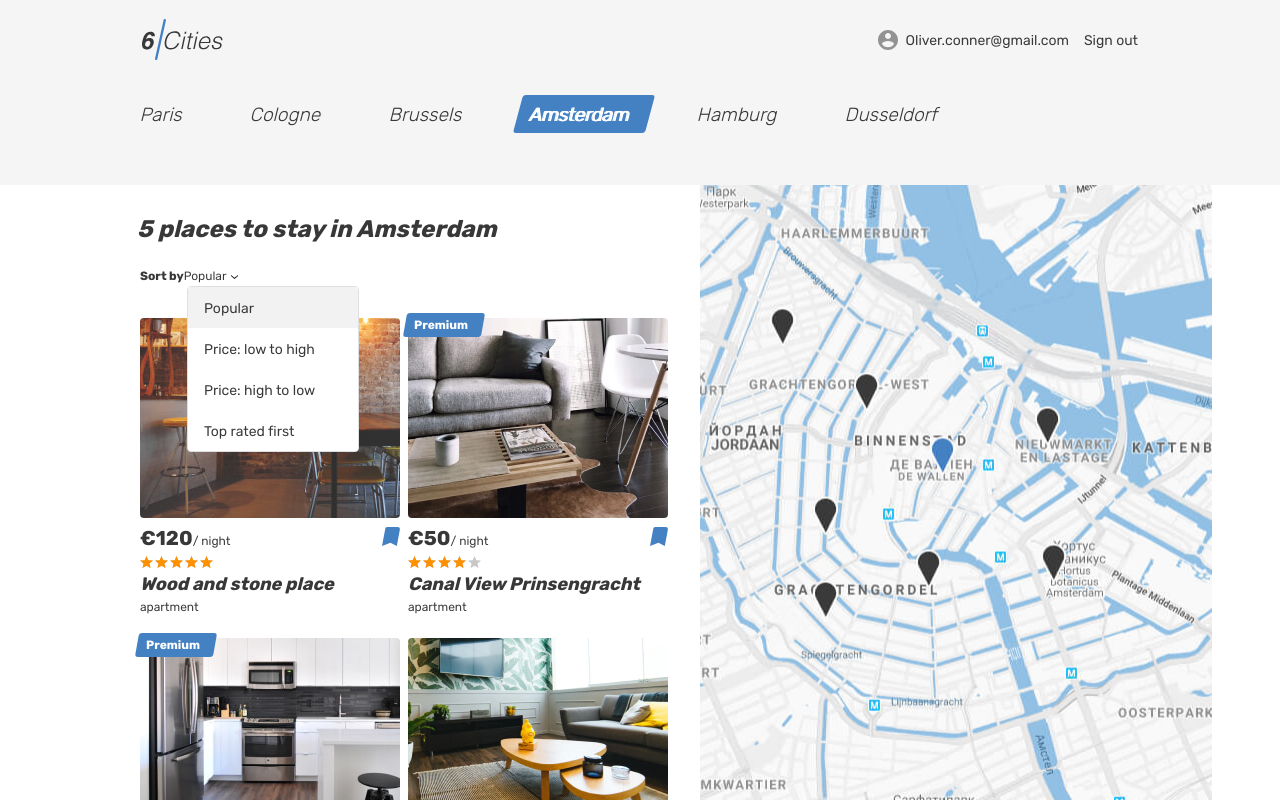
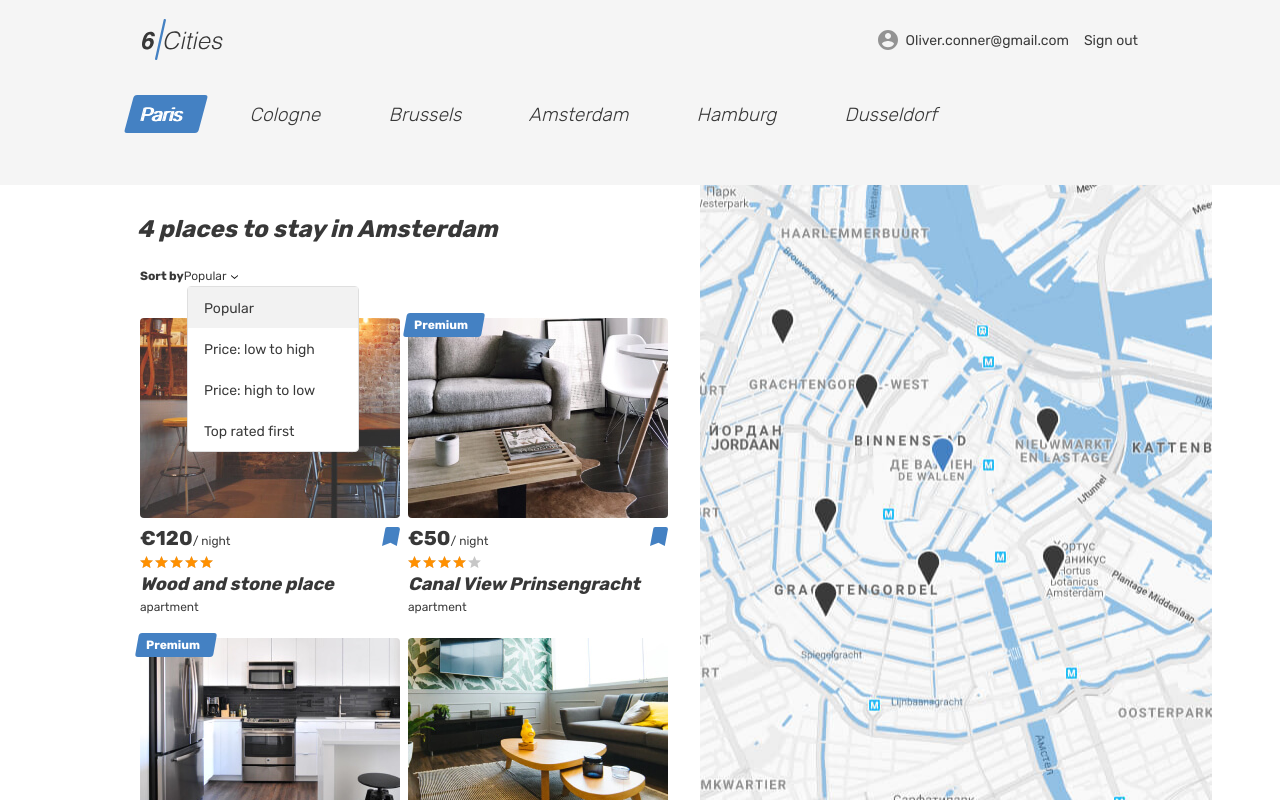
Before and after one commit to KuryakovDen/42634-six-cities-9, a React (Create React App) app in the folder project/: page / in a window 1280 px wide. Built offline with nearby package versions, Linux system fonts and the light colour scheme.

Commit message:
feat: Добавление состояния для компонента LocationTabs

```diff
--- a/project/src/components/app/app.tsx
+++ b/project/src/components/app/app.tsx
@@ -9,18 +9,17 @@ import NotFoundScreen from '../../screens/not-found-screen/not-found-screen';
 import {Offer} from '../../types/offer';
 
 type AppProps = {
-  placesCount: number;
   offers: Offer[];
 };
 
-function App({ placesCount, offers }: AppProps): JSX.Element {
+function App({ offers }: AppProps): JSX.Element {
   return (
     <BrowserRouter>
       <Routes>
-        <Route path={AppRoute.Main} element={<MainScreen placesCount={placesCount} offers={offers} />} />
+        <Route path={AppRoute.Main} element={<MainScreen offers={offers} />} />
         <Route path={AppRoute.Login} element={<LoginScreen />} />
         <Route path={AppRoute.Favorites} element={<PrivateRoute authStatus={AuthStatus.NoAuth}><FavoritesScreen offers={offers} /></PrivateRoute>} />
-        <Route path={AppRoute.Offer} element={<OfferScreen authStatus={AuthStatus.NoAuth} offers={offers} />} />
+        <Route path={AppRoute.Offer} element={<OfferScreen authStatus={AuthStatus.Auth} offers={offers} />} />
         <Route path={'*'} element={<NotFoundScreen />} />
       </Routes>
     </BrowserRouter>
--- a/project/src/components/location-tabs/location-tabs.tsx
+++ b/project/src/components/location-tabs/location-tabs.tsx
@@ -1,40 +1,23 @@
-import React from 'react';
+import React, {useState} from 'react';
 
 function LocationTabs(): JSX.Element {
+  const [activeLocation, setActiveLocation] = useState('Paris');
+
+  const locations = ['Paris', 'Cologne', 'Brussels', 'Amsterdam', 'Hamburg', 'Dusseldorf'];
+
   return (
     <div className="tabs">
       <section className="locations container">
         <ul className="locations__list tabs__list">
-          <li className="locations__item">
-            <a className="locations__item-link tabs__item" href="#">
-              <span>Paris</span>
-            </a>
-          </li>
-          <li className="locations__item">
-            <a className="locations__item-link tabs__item" href="#">
-              <span>Cologne</span>
-            </a>
-          </li>
-          <li className="locations__item">
-            <a className="locations__item-link tabs__item" href="#">
-              <span>Brussels</span>
-            </a>
-          </li>
-          <li className="locations__item">
-            <a className="locations__item-link tabs__item tabs__item--active">
-              <span>Amsterdam</span>
-            </a>
-          </li>
-          <li className="locations__item">
-            <a className="locations__item-link tabs__item" href="#">
-              <span>Hamburg</span>
-            </a>
-          </li>
-          <li className="locations__item">
-            <a className="locations__item-link tabs__item" href="#">
-              <span>Dusseldorf</span>
-            </a>
-          </li>
+          {
+            locations.map((location) => (
+              <li className="locations__item" key={location} onClick={() => setActiveLocation(location)}>
+                <a className={`${activeLocation === location && 'tabs__item--active'} locations__item-link tabs__item`} href="#">
+                  <span>{location}</span>
+                </a>
+              </li>))
+
+          }
         </ul>
       </section>
     </div>
--- a/project/src/components/offer-card/offer-card.tsx
+++ b/project/src/components/offer-card/offer-card.tsx
@@ -11,6 +11,7 @@ type OfferCardProps = {
 
 function OfferCard({ offer, onMouseOver, onMouseLeave }: OfferCardProps): JSX.Element {
   const { description, type, price, previewImage, isFavorite, isPremium, rating } = offer;
+
   const RATING_COEFFICIENT = 20;
   const roundedRating = Math.round(rating);
 
--- a/project/src/index.tsx
+++ b/project/src/index.tsx
@@ -3,12 +3,8 @@ import ReactDOM from 'react-dom';
 import App from './components/app/app';
 import {offers} from './mocks/offers';
 
-const Setting = {
-  PLACES_COUNT: 5,
-};
-
 ReactDOM.render(
   <React.StrictMode>
-    <App placesCount={Setting.PLACES_COUNT} offers={offers} />
+    <App offers={offers} />
   </React.StrictMode>,
   document.getElementById('root'));
--- a/project/src/screens/main-screen/main-screen.tsx
+++ b/project/src/screens/main-screen/main-screen.tsx
@@ -6,11 +6,10 @@ import OffersList from '../../components/offers-list/offers-list';
 import {Offer} from '../../types/offer';
 
 type MainScreenProps = {
-  placesCount: number;
   offers: Offer[];
 }
 
-function MainScreen({ placesCount, offers }: MainScreenProps): JSX.Element {
+function MainScreen({ offers }: MainScreenProps): JSX.Element {
   return (
     <div className="page page--gray page--main">
       <Header />
@@ -23,7 +22,7 @@ function MainScreen({ placesCount, offers }: MainScreenProps): JSX.Element {
           <div className="cities__places-container container">
             <section className="cities__places places">
               <h2 className="visually-hidden">Places</h2>
-              <b className="places__found">{placesCount} places to stay in Amsterdam</b>
+              <b className="places__found">{offers.length} places to stay in Amsterdam</b>
               <OffersSorting />
               <OffersList offers={offers} />
             </section>
```
